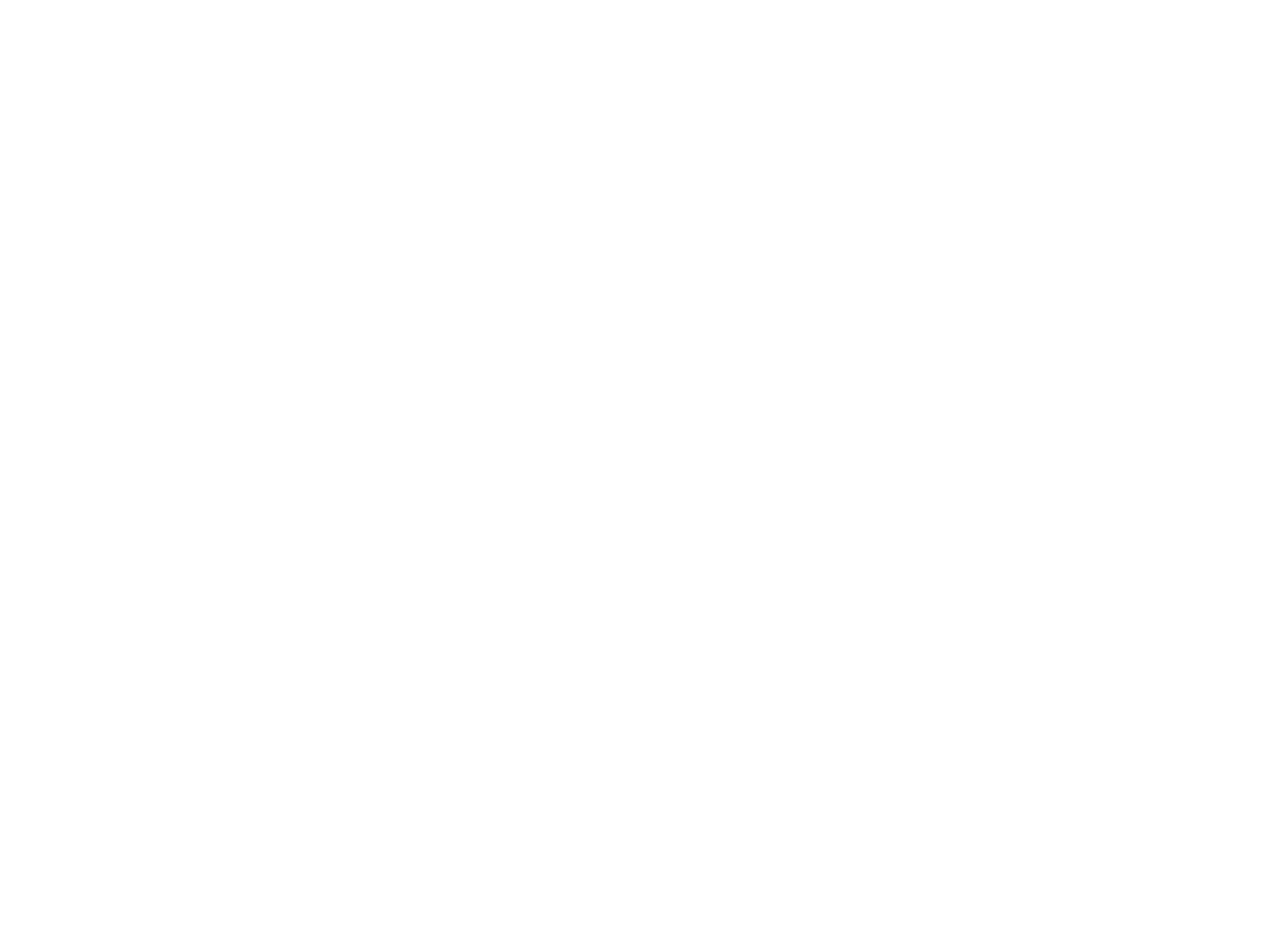
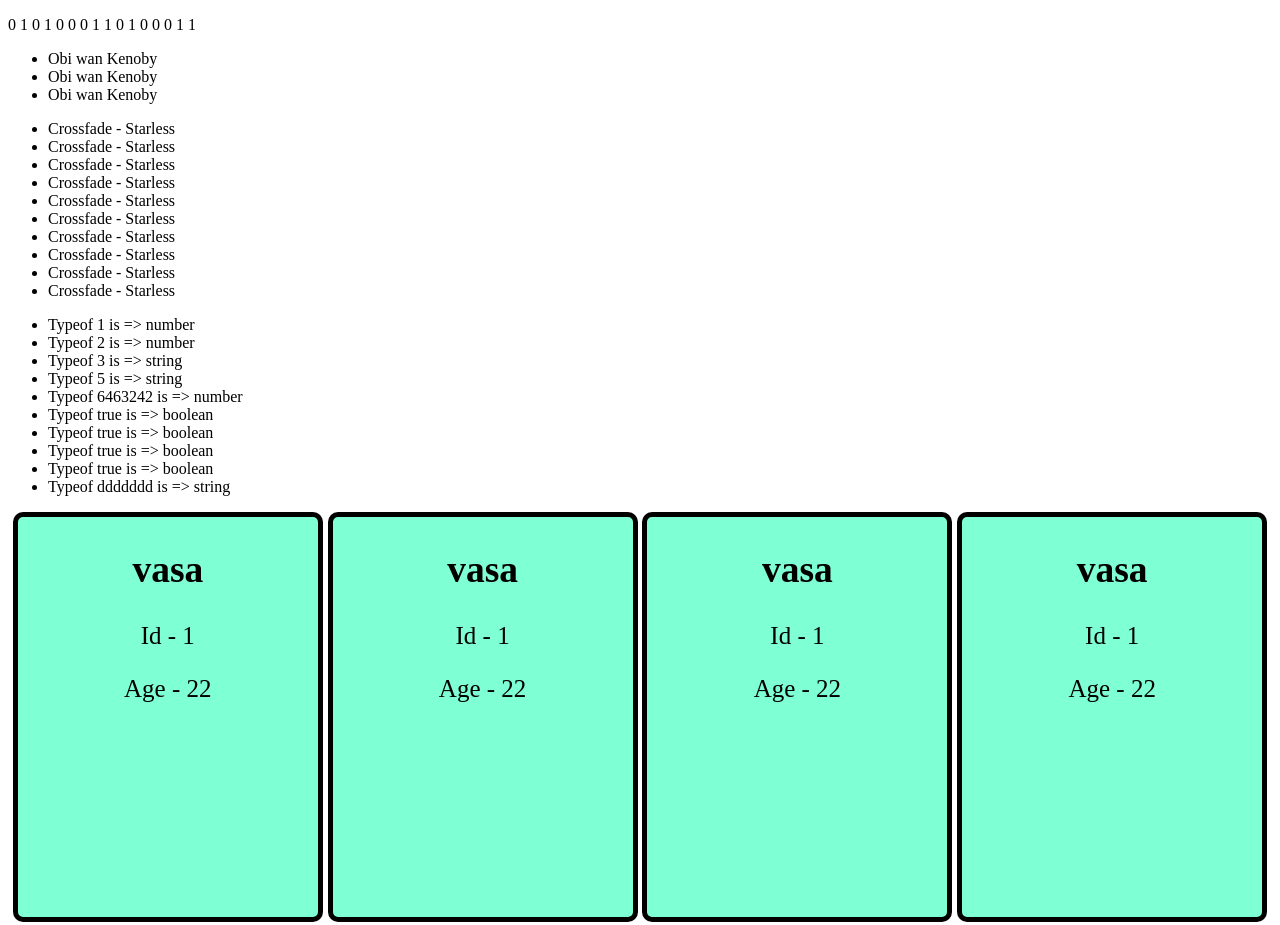
Before and after one commit to Dem0nhunt3R/javascript_dec, a plain HTML site: page homework/index.html in a window 1280 px wide. Shown: the top 925 px of the page. Before the commit the page ends 800 px from the top, so only its background shows below. Drawn offline with Linux system fonts and the light colour scheme.

Commit message:
lesson 5 full

```diff
--- a/homework/index.html
+++ b/homework/index.html
@@ -6,6 +6,7 @@
           content="width=device-width, user-scalable=no, initial-scale=1.0, maximum-scale=1.0, minimum-scale=1.0">
     <meta http-equiv="X-UA-Compatible" content="ie=edge">
     <title>Document</title>
+    <link rel="stylesheet" href="main.css">
 </head>
 <body>
 <script src="main.js"></script>
--- /dev/null
+++ b/homework/main.css
@@ -0,0 +1,16 @@
+.item-box{
+    display: flex;
+    flex-wrap: wrap;
+    justify-content: space-evenly;
+    row-gap: 50px;
+}
+
+.item-box>div{
+    border: 5px solid black;
+    border-radius: 10px;
+    width: 300px;
+    height: 400px;
+    text-align: center;
+    font-size: 25px;
+    background-color: aquamarine;
+}
--- a/homework/main.js
+++ b/homework/main.js
@@ -0,0 +1,131 @@
+// Всі функції повинні бути описані стрілочним типом!!!!
+
+//     - створити функцію яка обчислює та повертає площу прямокутника висотою
+
+const rsc = (h) => {
+    return h * h;
+}
+
+console.log(rsc(5) + ' <= 1');
+
+// - створити функцію яка обчислює та повертає площу кола
+
+const crclSqr = (r) => {
+    return 3.14 * (r * r);
+}
+
+console.log(crclSqr(222) + ' <= 2');
+
+// - створити функцію яка обчислює та повертає площу циліндру
+
+const clndrSqr = (r, h) => {
+    return 2 * 3.14 * (r * r) + 2 * 3.14 * r * h;
+}
+
+console.log(clndrSqr(3, 5) + ' <= 3')
+
+// - створити функцію яка приймає масив та виводить кожен його елемент
+
+const getItem = (arr) => {
+    for (const item of arr) {
+        console.log(item);
+    }
+}
+
+getItem([1, 34, 5, 52, 5, 32, 5, 23, 5, 325, 23]);
+
+
+// - створити функцію яка  створює параграф з текстом. Текст задати через аргумент
+
+
+const textCreate = (text) => {
+    const paragraphElement = document.createElement('p');
+    paragraphElement.innerText = text;
+    document.body.append(paragraphElement);
+}
+
+textCreate('0 1 0 1 0 0 0 1 1 0 1 0 0 0 1 1');
+
+
+// - створити функцію яка  створює ul з трьома елементами li. Текст li задати через аргумент всім однаковий
+
+const ulCreate = (text) => {
+    const ul = document.createElement('ul');
+    const li1 = document.createElement('li');
+    const li2 = document.createElement('li');
+    const li3 = document.createElement('li');
+    li1.innerText = text;
+    li2.innerText = text;
+    li3.innerText = text;
+    ul.append(li1, li2, li3);
+    document.body.append(ul);
+}
+
+ulCreate('Obi wan Kenoby');
+
+// Кількість li визначається другим аргументом, який є числовим (тут використовувати цикл)
+
+const ulCreate2 = (text, n) => {
+    const ul2 = document.createElement('ul');
+    for (let i = 0; i < n; i++) {
+        const li2 = document.createElement('li');
+        li2.innerText = text;
+        ul2.append(li2);
+    }
+    document.body.append(ul2);
+}
+
+ulCreate2('Crossfade - Starless', 10)
+
+// - створити функцію яка приймає масив примітивних елементів (числа,стрінги,булеві), та будує для них список
+
+const makeList = (arr) => {
+    const list = document.createElement('ul');
+    document.body.append(list);
+    for (const item of arr) {
+        let li = document.createElement('li');
+        list.append(li);
+        if (typeof item === 'number') {
+            li.innerText = 'Typeof ' + item + ' is => ' + (typeof item);
+        } else if (typeof item === 'string') {
+            li.innerText = 'Typeof ' + item + ' is => ' + (typeof item);
+        } else if (typeof item === 'boolean') {
+            li.innerText = 'Typeof ' + item + ' is => ' + (typeof item);
+        }
+    }
+}
+makeList([1, 2, '3', '5', 6463242, true, true, true, true, 'ddddddd']);
+//
+// - створити функцію яка приймає масив об'єктів з наступними полями id,name,age , та виводить їх в документ. Для кожного об'єкту окремий блок.
+
+const cardCreate = (arr) => {
+    const itemBox = document.createElement('div');
+    itemBox.setAttribute('class', 'item-box');
+    document.body.append(itemBox);
+    for (const item of arr) {
+        const itemCard = document.createElement('div');
+        const name = document.createElement('h2');
+        name.innerText = item.name;
+        const id = document.createElement('p');
+        id.innerText = 'Id - ' + item.id;
+        const age = document.createElement('p');
+        age.innerText = 'Age - ' + item.age;
+        itemCard.append(name, id, age);
+        itemBox.append(itemCard);
+    }
+}
+
+cardCreate([
+    {name: 'vasa', id: 1, age: 22},
+    {name: 'vasa', id: 1, age: 22},
+    {name: 'vasa', id: 1, age: 22},
+    {name: 'vasa', id: 1, age: 22},
+    {name: 'vasa', id: 1, age: 22},
+    {name: 'vasa', id: 1, age: 22},
+    {name: 'vasa', id: 1, age: 22},
+    {name: 'vasa', id: 1, age: 22},
+    {name: 'vasa', id: 1, age: 22},
+    {name: 'vasa', id: 1, age: 22},
+    {name: 'vasa', id: 1, age: 22},
+    {name: 'vasa', id: 1, age: 22},
+])
```
Also changed, not shown: classwork/index.html (added, +10 -0 lines), classwork/main.js (+134 -0 lines).
